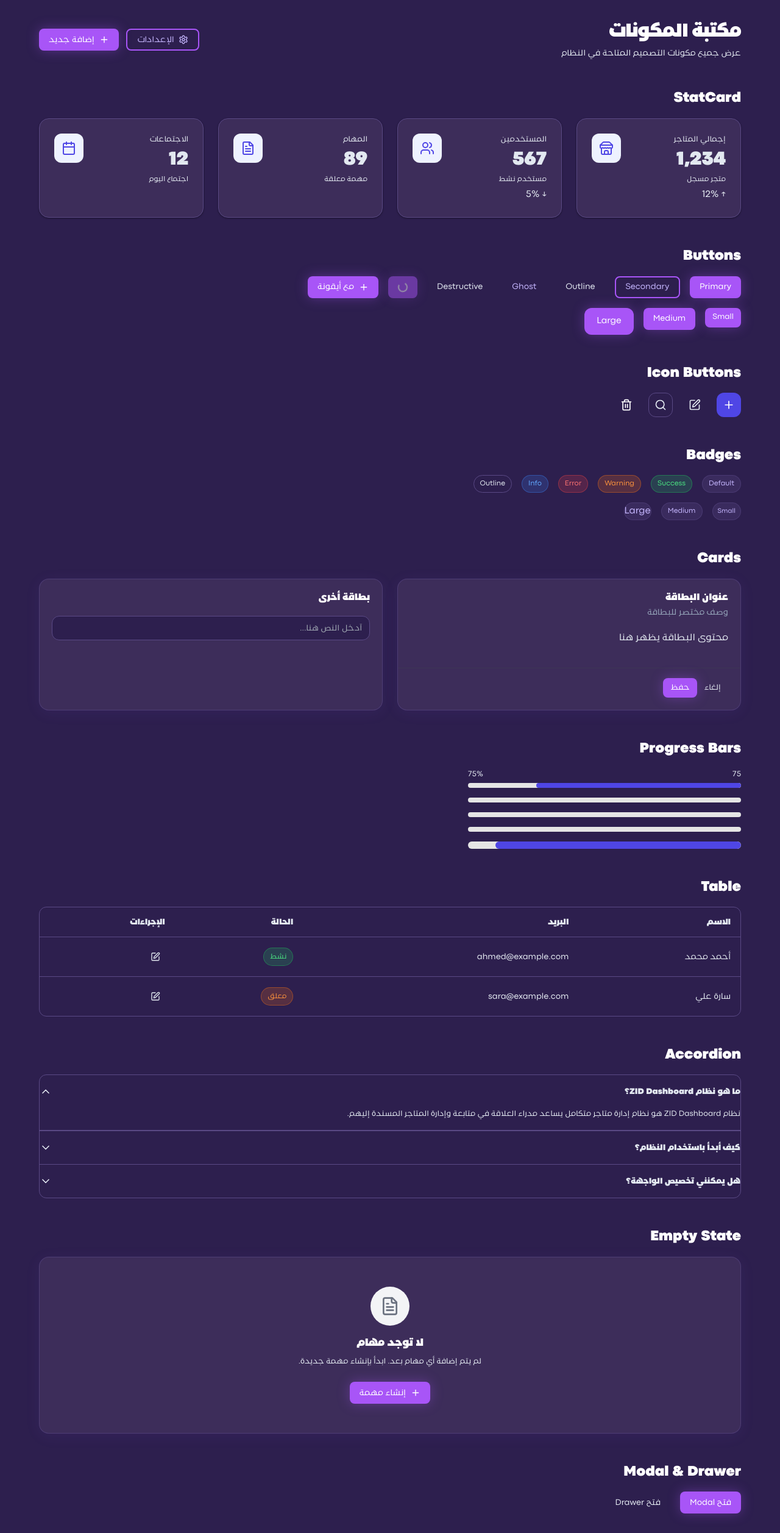
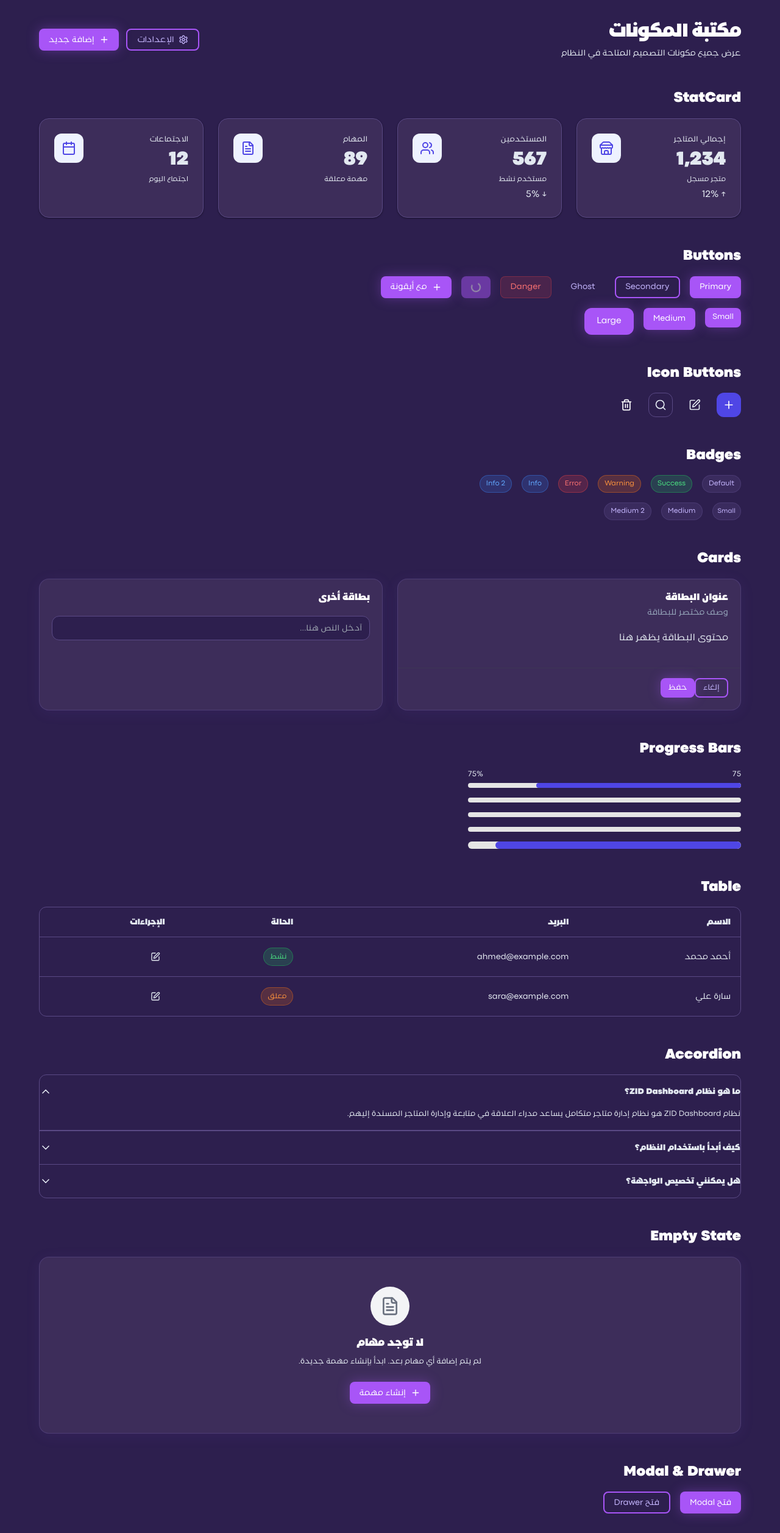
Before and after one commit to Dakheel-code/zid, a Next.js app: page /components in a window 1280 px wide. Shown: the whole page at 61% size. Built offline with nearby package versions, Linux system fonts and the light colour scheme.

Commit message:
Fix type errors for Netlify build

```diff
--- a/src/app/components/page.tsx
+++ b/src/app/components/page.tsx
@@ -90,9 +90,8 @@ export default function ComponentsShowcase() {
           <div className="flex flex-wrap gap-4">
             <Button variant="primary">Primary</Button>
             <Button variant="secondary">Secondary</Button>
-            <Button variant="outline">Outline</Button>
             <Button variant="ghost">Ghost</Button>
-            <Button variant="destructive">Destructive</Button>
+            <Button variant="danger">Danger</Button>
             <Button variant="primary" isLoading>Loading</Button>
             <Button variant="primary" leftIcon={Plus}>مع أيقونة</Button>
           </div>
@@ -123,12 +122,12 @@ export default function ComponentsShowcase() {
             <Badge variant="warning">Warning</Badge>
             <Badge variant="error">Error</Badge>
             <Badge variant="info">Info</Badge>
-            <Badge variant="outline">Outline</Badge>
+            <Badge variant="info">Info 2</Badge>
           </div>
           <div className="flex flex-wrap gap-4 mt-4">
             <Badge size="sm">Small</Badge>
             <Badge size="md">Medium</Badge>
-            <Badge size="lg">Large</Badge>
+            <Badge size="md">Medium 2</Badge>
           </div>
         </section>
 
@@ -145,7 +144,7 @@ export default function ComponentsShowcase() {
                 <p className="text-fg-secondary">محتوى البطاقة يظهر هنا</p>
               </CardContent>
               <CardFooter>
-                <Button variant="outline" size="sm">إلغاء</Button>
+                <Button variant="secondary" size="sm">إلغاء</Button>
                 <Button size="sm">حفظ</Button>
               </CardFooter>
             </Card>
@@ -240,7 +239,7 @@ export default function ComponentsShowcase() {
           <h2 className="text-heading-3 text-fg-primary mb-4">Modal & Drawer</h2>
           <div className="flex gap-4">
             <Button onClick={() => setIsModalOpen(true)}>فتح Modal</Button>
-            <Button variant="outline" onClick={() => setIsDrawerOpen(true)}>فتح Drawer</Button>
+            <Button variant="secondary" onClick={() => setIsDrawerOpen(true)}>فتح Drawer</Button>
           </div>
 
           <Modal
@@ -252,7 +251,7 @@ export default function ComponentsShowcase() {
             <p className="text-fg-secondary mb-4">محتوى النافذة المنبثقة يظهر هنا.</p>
             <Input placeholder="أدخل قيمة..." />
             <ModalFooter>
-              <Button variant="outline" onClick={() => setIsModalOpen(false)}>إلغاء</Button>
+              <Button variant="secondary" onClick={() => setIsModalOpen(false)}>إلغاء</Button>
               <Button onClick={() => setIsModalOpen(false)}>حفظ</Button>
             </ModalFooter>
           </Modal>
```
